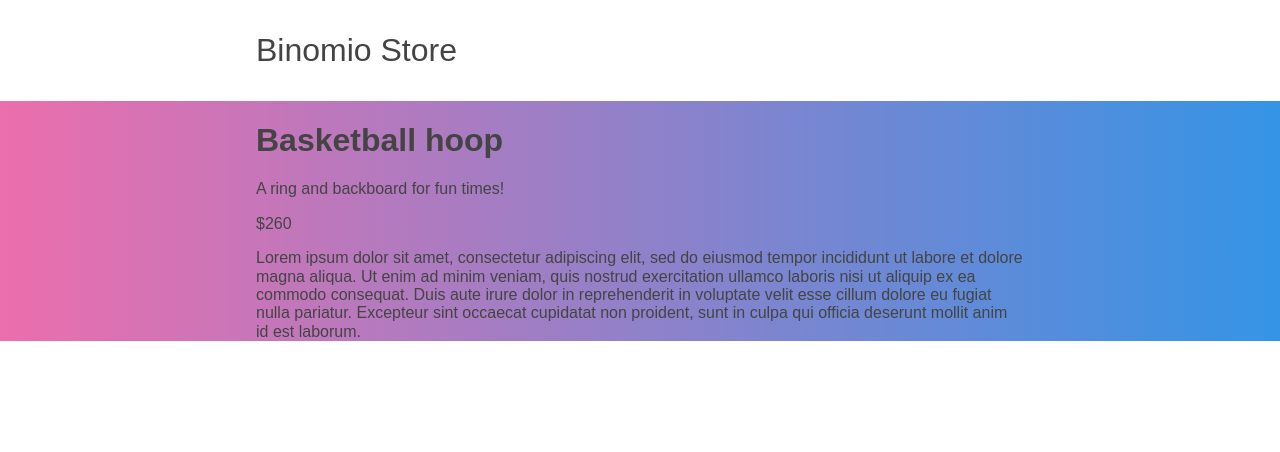
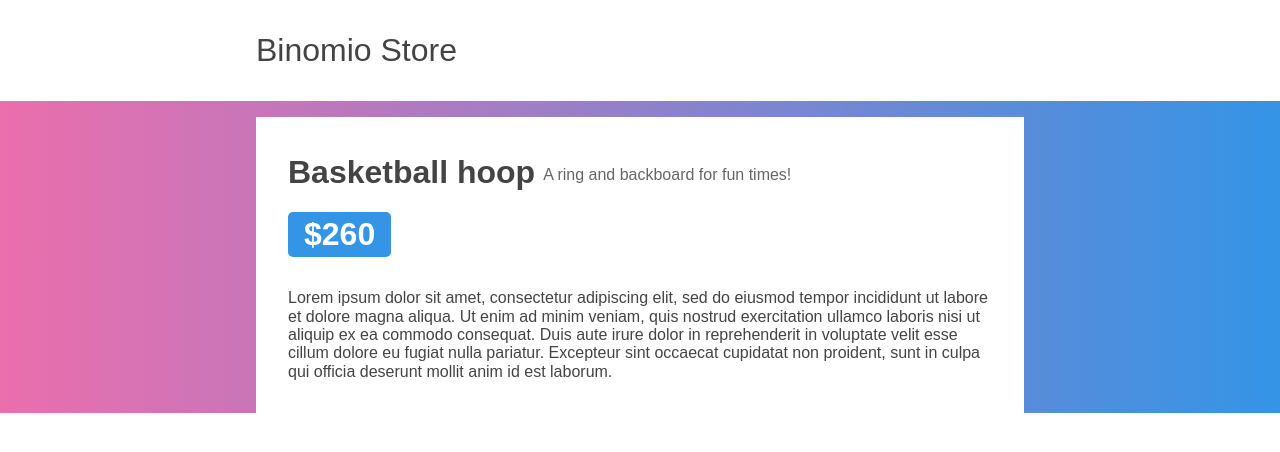
Before and after one commit to don-ciccio/node-test, a Next.js app: page /products/basketball-hoop in a window 1280 px wide. Shown: the top 452 px of the page. Built offline with nearby package versions, Linux system fonts and the light colour scheme; a web font is replaced by a local one.

Commit message:
styling product page

```diff
--- a/pages/products/[product].js
+++ b/pages/products/[product].js
@@ -1,17 +1,48 @@
 import fs from 'fs';
 import matter from 'gray-matter';
 import marked from 'marked';
+import styled from 'styled-components';
+
+const Container = styled.div`
+    background: white;
+    padding: 1rem 2rem;
+    margin: 1rem 0;
+`;
+
+const Title = styled.div`
+    display: flex;
+    align-items: flex-end;
+`;
+
+const SubTitle = styled.p`
+    padding: 0.75rem 0.5rem;
+    color: #666;
+`;
+
+const Price = styled.span`
+    padding: 0.25rem 1rem;
+    font-size: 2rem;
+    border-radius: 5px;
+    background: #3494e6;
+    color: white;
+    font-weight: 800;
+    margin-bottom: 1rem;
+    display: inline-block;
+`;
 
 const Product = ({ product: { data, content } }) => {
     const html = marked(content);
     return (
-        <div>
-            <h1>{data.name}</h1>
-            <p>{data.description}</p>
-            <p>${data.price / 100}</p>
+        <Container>
+            <Title>
+                <h1>{data.name}</h1>
+                <SubTitle>{data.description}</SubTitle>
+            </Title>
+
+            <Price>${data.price / 100}</Price>
             <div dangerouslySetInnerHTML={{__html: html }} />
-        </div>
-    )
+        </Container>
+    );
 };
 
 export const getStaticPaths = () => {
```
